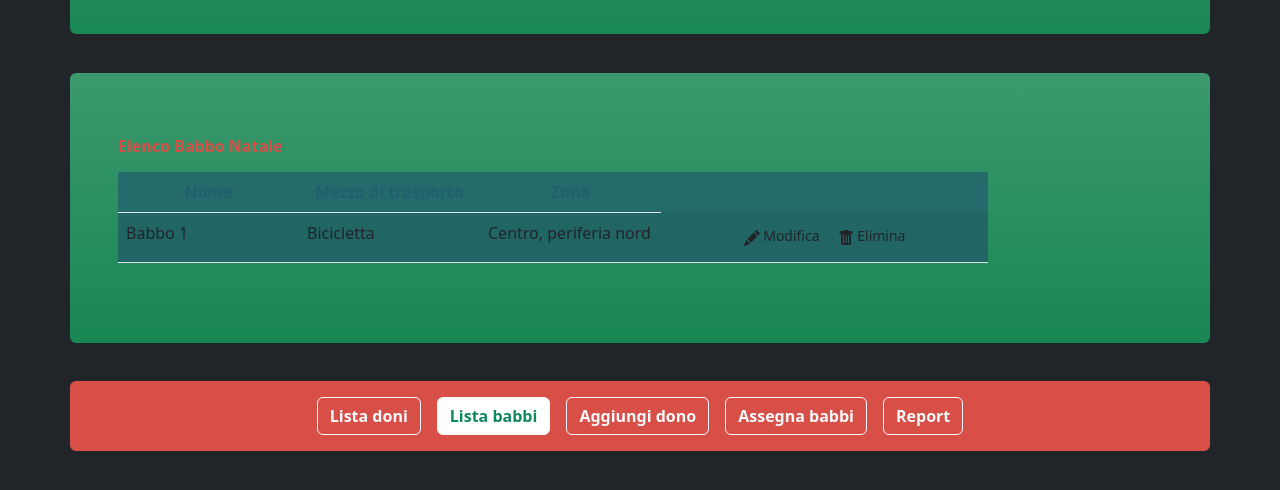
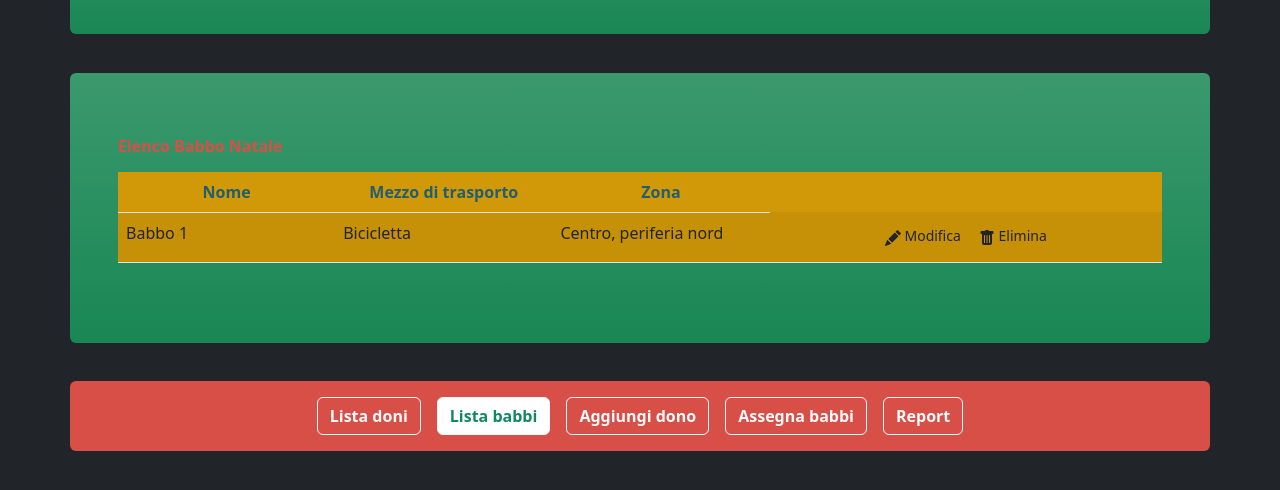
Before and after one commit to Lacrosser/BabboNatale, a plain HTML site: page PROGETTO_BABBO/pages/listaBabbi.html in a window 1280 px wide. Shown: the part 108-598 px from the top of the page. Drawn offline with nearby package versions, Linux system fonts and the light colour scheme.

Commit message:
UpdTab
Yes

```diff
--- a/PROGETTO_BABBO/css/style.css
+++ b/PROGETTO_BABBO/css/style.css
@@ -40,7 +40,7 @@
  /* a:hover{color:red;} */
 
  .sfondo-tab{
-  background-color: #235e6fbe;
+  background-color: #d19807;
  }
 
  .saccoReportBabbo{
--- a/PROGETTO_BABBO/pages/listaBabbi.html
+++ b/PROGETTO_BABBO/pages/listaBabbi.html
@@ -35,7 +35,7 @@
 
     <main class="container spazioBtn bg-success bg-gradient bg-opacity-100 p-5 rounded ">
 
-        <div class="center col-10">
+        <div class="center col-12">
             <table class="table table-striped sfondo-tab">
                 <caption class="tableTitle"></caption>
                 <thead>
```
Also changed, not shown: PROGETTO_BABBO/pages/assegnaBabbi.html (+1 -1 lines), PROGETTO_BABBO/pages/consegneBabbo.html (+1 -1 lines), PROGETTO_BABBO/pages/report.html (+1 -1 lines).
